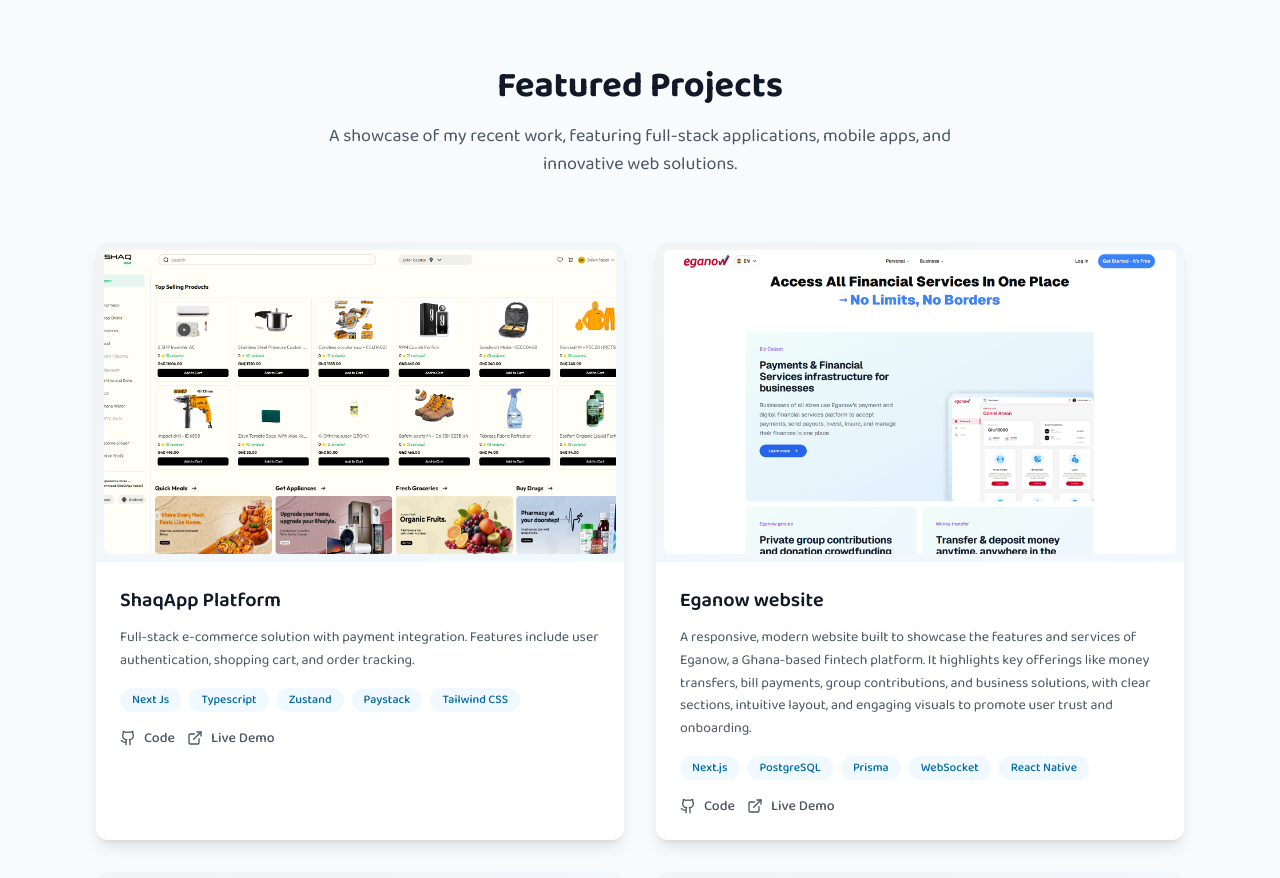
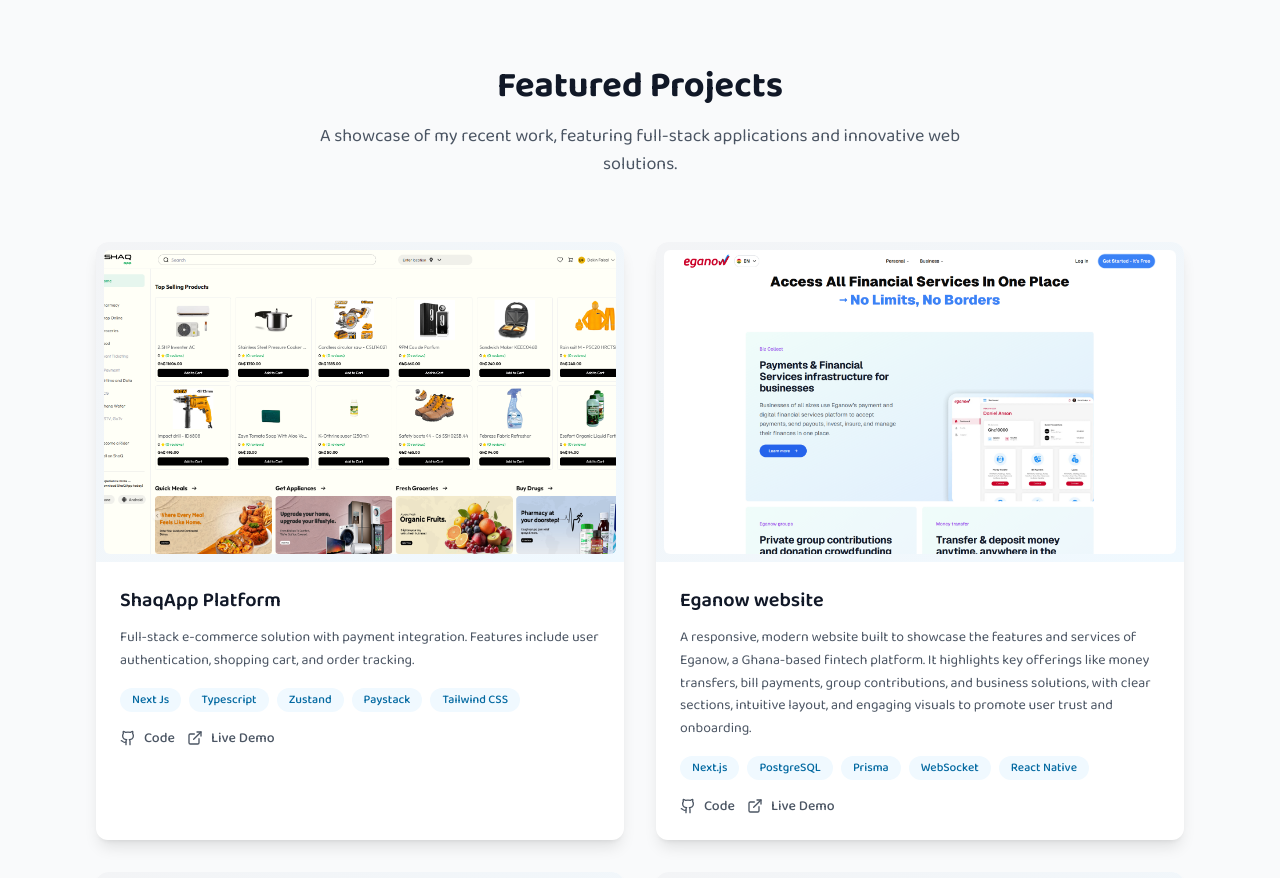
Before and after one commit to gideon211/myporfolio-main, a React (Vite) app: page / in a window 1280 px wide. Shown: the part 1660-2538 px from the top of the page. Built offline with nearby package versions, Linux system fonts and the light colour scheme.

Commit message:
projects intro

```diff
--- a/src/App.tsx
+++ b/src/App.tsx
@@ -309,8 +309,7 @@ function App() {
               Featured Projects
             </h2>
             <p className="text-lg text-gray-600 max-w-2xl mx-auto">
-              A showcase of my recent work, featuring full-stack applications,
-              mobile apps, and innovative web solutions.
+              A showcase of my recent work, featuring full-stack applications and innovative web solutions.
             </p>
           </div>
 
```
